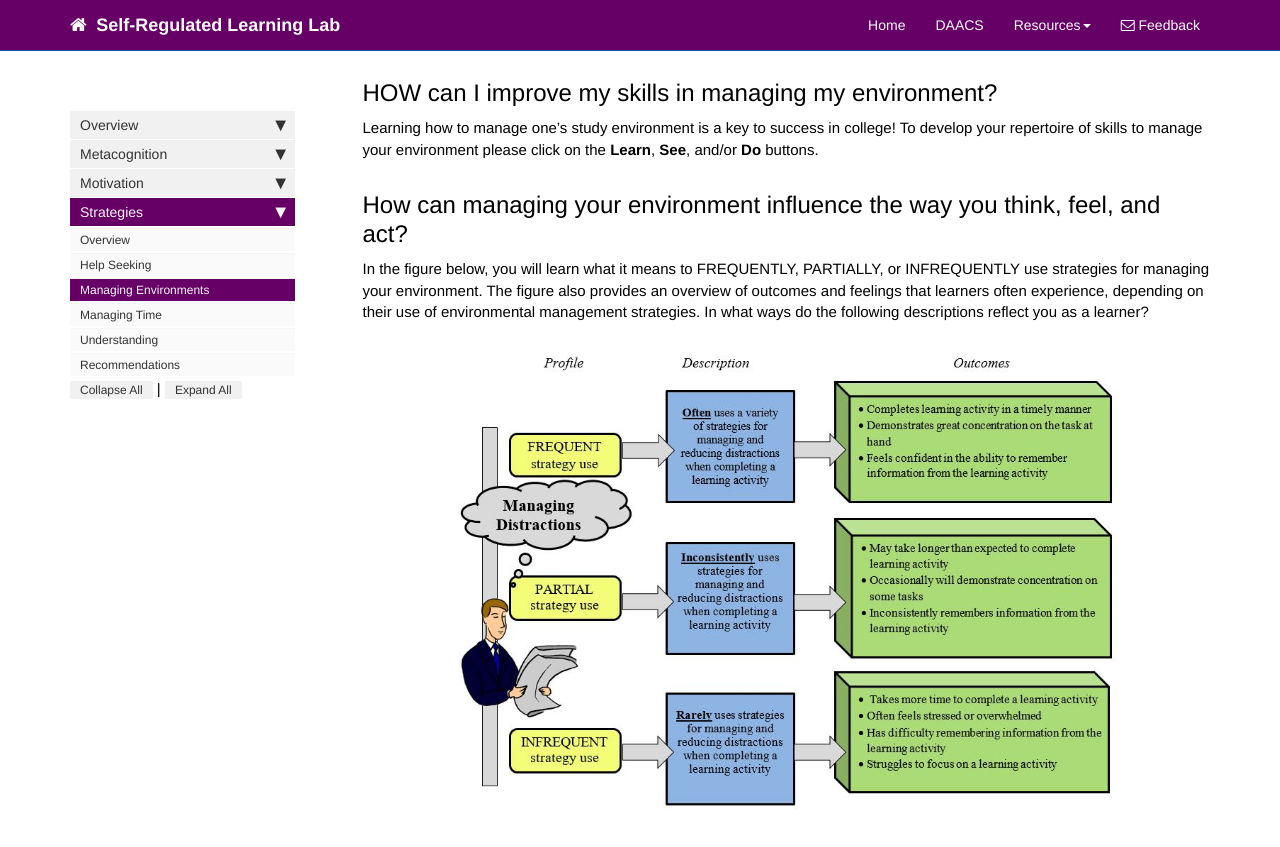
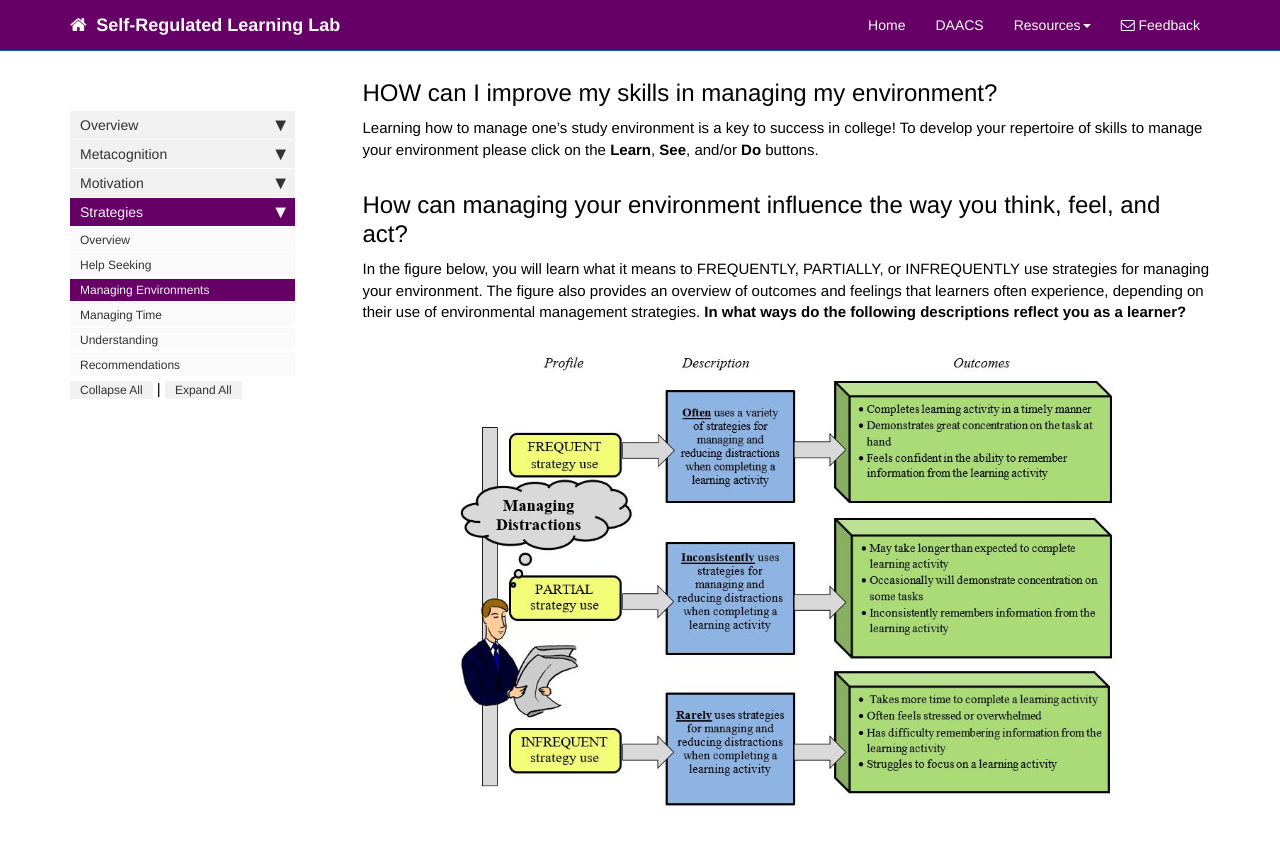
Before and after one commit to dfranklin02/SRL, a Jekyll site: the page built from docs/pages/strategies/managing_environment.md, in a window 1280 px wide and 900 px high, scrolled down 1632 px. Shown: the top 847 px of the window. Built offline with Jekyll 4.4.1, drawn with Linux system fonts in a browser that asks for light colours; nearby versions of some CDN libraries; comment, search, counter and statistics services are not loaded.

```diff
--- a/docs/pages/strategies/managing_environment.md
+++ b/docs/pages/strategies/managing_environment.md
@@ -46,6 +46,6 @@ The scenario below illustrates some of the challenges that may arise when learne
 Learning how to manage one’s study environment is a key to success in college! To develop your repertoire of skills to manage your environment please click on the **Learn**, **See**, and/or **Do** buttons.
 
 ## How can managing your environment influence the way you think, feel, and act?
-In the figure below, you will learn what it means to FREQUENTLY, PARTIALLY, or INFREQUENTLY use strategies for managing your environment. The figure also provides an overview of outcomes and feelings that learners often experience, depending on their use of environmental management strategies. In what ways do the following descriptions reflect you as a learner?
+In the figure below, you will learn what it means to FREQUENTLY, PARTIALLY, or INFREQUENTLY use strategies for managing your environment. The figure also provides an overview of outcomes and feelings that learners often experience, depending on their use of environmental management strategies. **In what ways do the following descriptions reflect you as a learner?**
 
 <center><img src='images/LSManagingEnvironment2.JPG' alt='Managing Environment' /></center>
```
